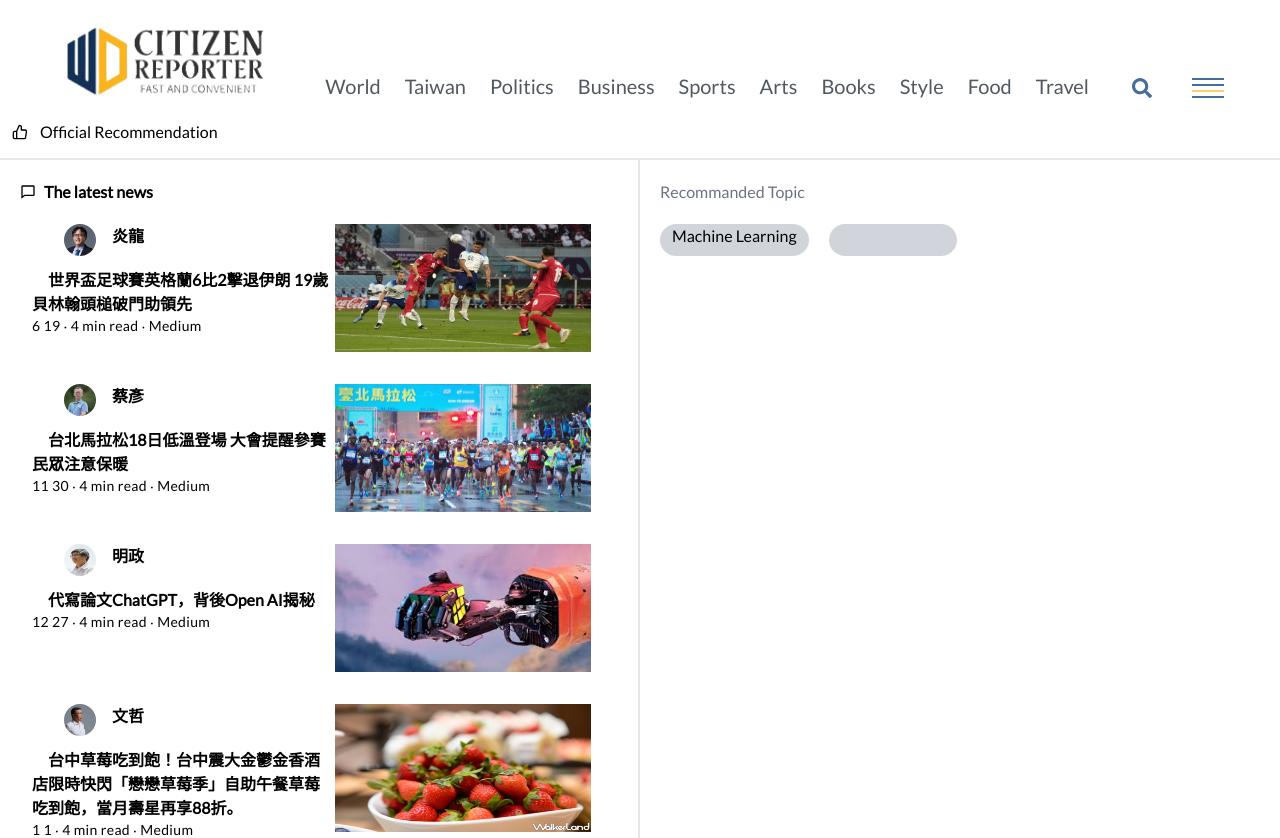
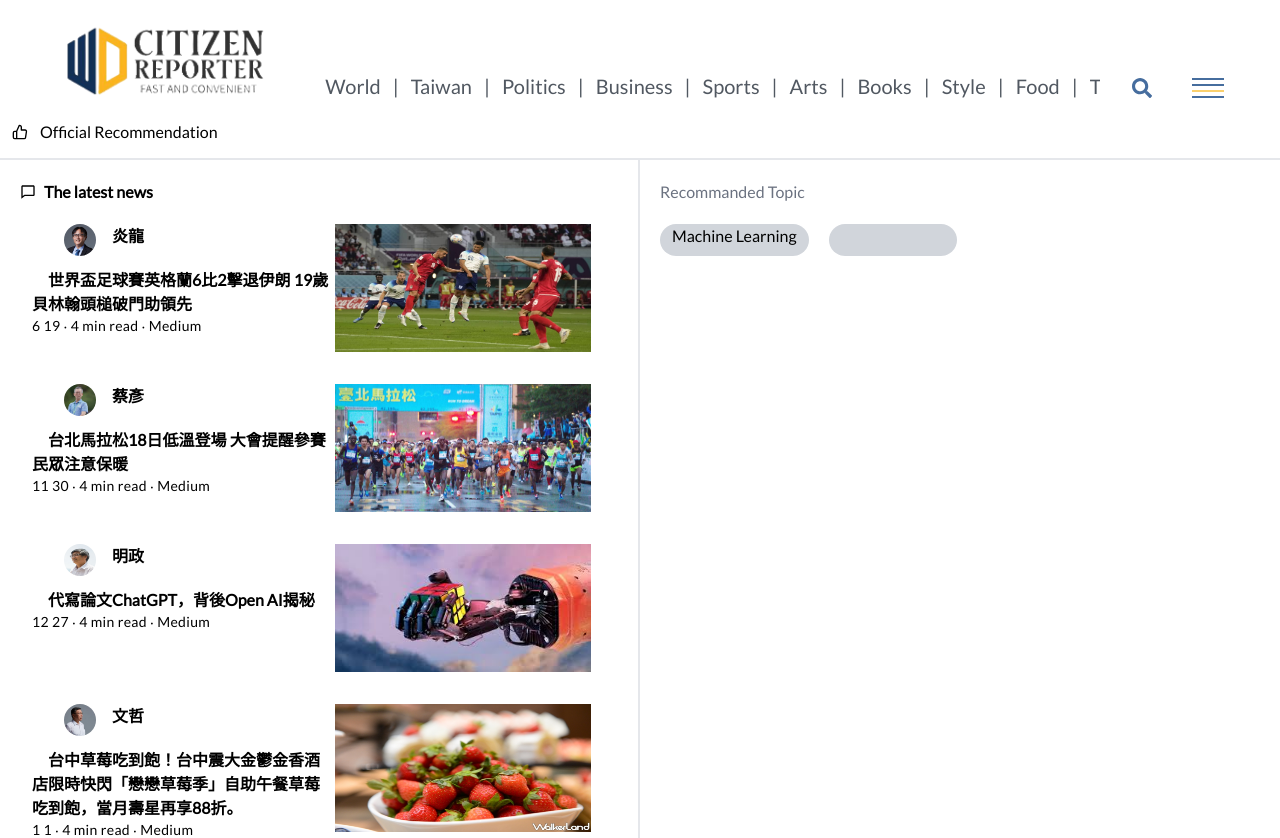
Before and after one commit to CitizenMedia-TW/citizen-media, a React (Create React App) app: page / in a window 1280 px wide. Shown: the top 838 px of the page. Built offline with nearby package versions, Linux system fonts and the light colour scheme; the HTML template or start-up script is replaced by a standard one.

Commit message:
fix(topbar): put "|" between every categories

```diff
--- a/src/Components/Layout/Topbar/Topbar.tsx
+++ b/src/Components/Layout/Topbar/Topbar.tsx
@@ -49,7 +49,7 @@ export default function TopbarMain(
       <div className="shrink flex flex-row justify-between items-end overflow-auto">
         {categories.map((cate) => {
           return (
-            <span className="first:ml-0 last:mr-0 mx-3 text-xl text-[#515861]">
+            <span className="first:ml-0 ml-3 text-xl text-[#515861] after:content-['|'] after:ml-3 last:after:content-none">
               {cate}
             </span>
           );
```
